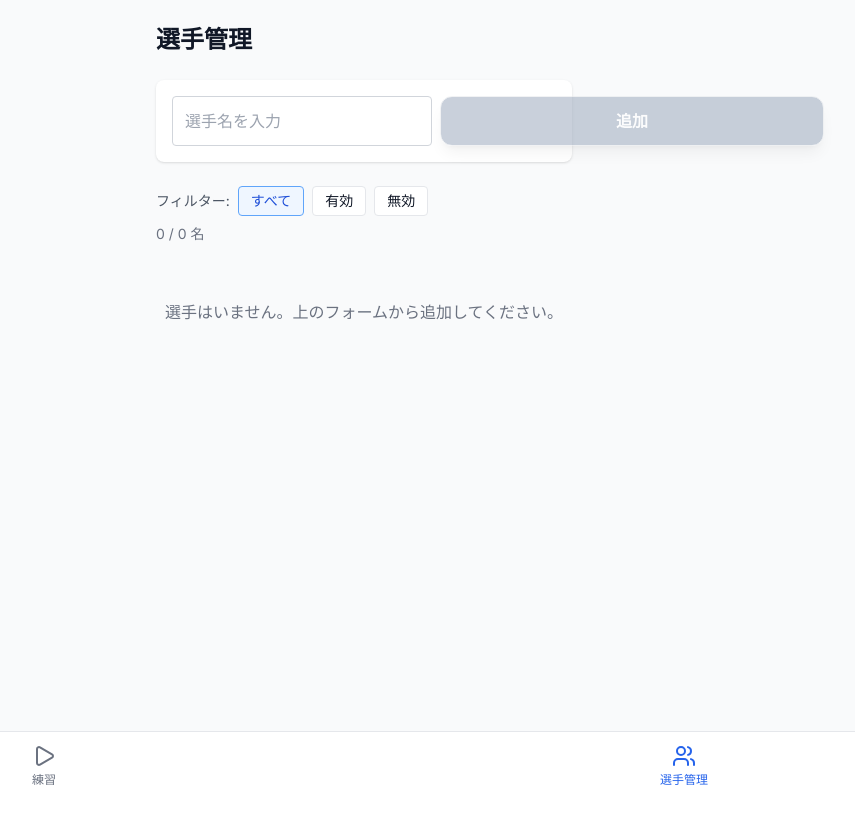
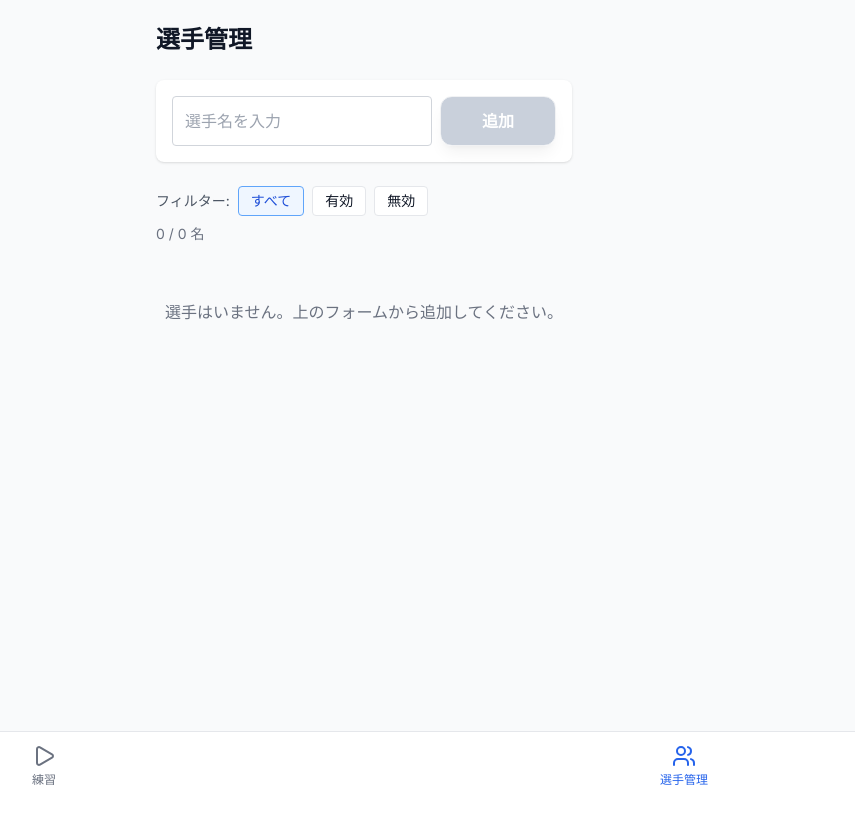
Before and after one commit to KM0912/pairkuji, a Next.js app: page /members in a window 1280 px wide. Shown: the top 824 px of the page, without its empty margins (276-1131 px from the left). Built offline with nearby package versions, Linux system fonts and the light colour scheme.

Commit message:
参加者追加ボタンの崩れを修正

```diff
--- a/src/app/members/page.tsx
+++ b/src/app/members/page.tsx
@@ -122,12 +122,7 @@ export default function MembersPage() {
             placeholder="選手名を入力"
             className="flex-1 border rounded px-3 py-2 focus:outline-none focus:ring-2 focus:ring-blue-500 bg-white border-gray-300 placeholder:text-gray-400"
           />
-          <Button
-            variant="primary"
-            type="submit"
-            disabled={!name.trim()}
-            className="px-6 flex-shrink-0 w-auto"
-          >
+          <Button variant="primary" type="submit" disabled={!name.trim()}>
             追加
           </Button>
         </form>
```
